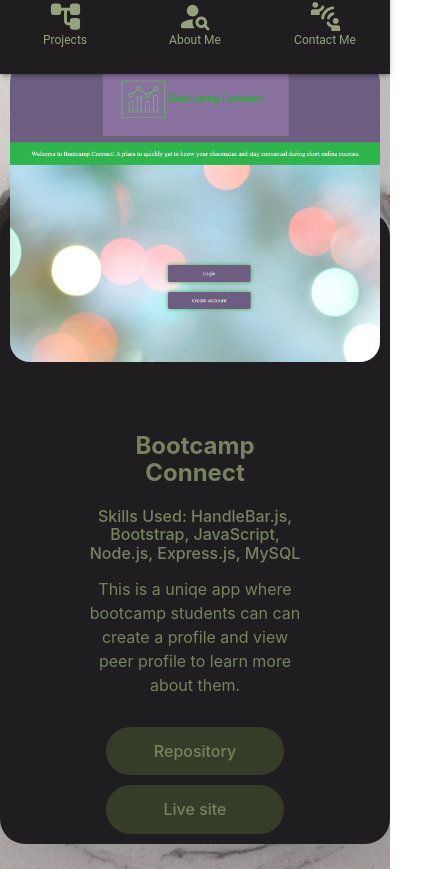
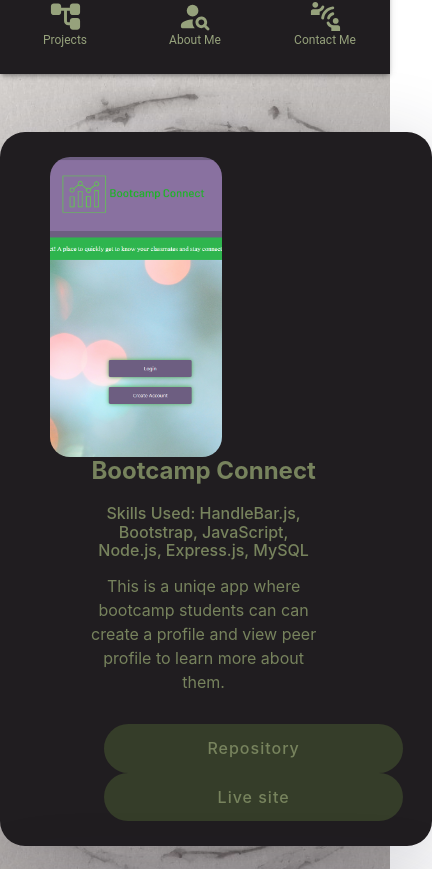
Before and after one commit to MoxUFO/Port_Solidus, a React (Create React App) app: page / in a window 390 px wide. Shown: the part 770-1639 px from the top of the page, 432 px wide, since content can reach past the window. Built offline with nearby package versions, Linux system fonts and the light colour scheme.

Commit message:
view port check

```diff
--- a/src/assest/css/ProjectContainer.css
+++ b/src/assest/css/ProjectContainer.css
@@ -2,6 +2,7 @@
  .projects{
 text-align: center;
 margin-bottom: 75px;
+width: 100vw;
  }
  .title{
     margin: 0 auto;
--- a/src/assest/css/Projects.css
+++ b/src/assest/css/Projects.css
@@ -1,38 +1,23 @@
 @import url('https://fonts.googleapis.com/css?family=Fira+Sans:400,500,600,700,800');
 
-.blog-slider{
+.blog-slider {
     width: 100%;
     position: relative;
     max-width: 40%;
     margin: 30px auto;
     background: #201D20;
     box-shadow: 0px 14px 80px rgba(34, 35, 58, 0.2);
-	/* padding: 25px; */
+    padding: 25px;
     border-radius: 25px;
-	/* height: 400px; */
-	transition: all .3s;
-	@media screen and (max-width: 992px){
-		max-width: 445px;
-		height: 400px;
+    transition: all 0.3s;
 }
-	@media screen and (max-width: 768px){
-		min-height: 500px;
-		height: auto;
-		margin: 180px auto;
-	}
-	@media screen and (max-height: 500px) and (min-width: 992px){
-		height: 350px;
-	}
-}
-.blog-slider__item{
+
+.blog-slider__item {
     display: flex;
     align-items: center;
-	@media screen and (max-width: 768px){
-		flex-direction: column;
-	}
 }
 
-.blog-slider__img{
+.blog-slider__img {
     width: 40%;
     width: 300px;
     flex-shrink: 0;
@@ -40,58 +25,40 @@
     border-radius: 20px;
     transform: translateX(-80px);
     overflow: hidden;
-	@media screen and (max-width: 992px){
-		width: 45%;
 }
-	@media screen and (max-width: 768px){
-		transform: translateY(-50%);
-		width: 90%;
-	}
-	@media screen and (max-width: 576px){
-		width: 95%;
-	}
-	@media screen and (max-height: 500px) and (min-width: 992px){
-		height: 270px;
-	}
-}
-.blog-slider__img img{
+
+.blog-slider__img img {
     width: 100%;
     height: 100%;
     object-fit: cover;
 }
-.blog-slider__content{
+
+.blog-slider__content {
     width: 60%;
     padding-right: 25px;
-	@media screen and (max-width: 992px){
-		width: 55%;
 }
-	@media screen and (max-width: 768px){
-		margin-top: -80px;
-		text-align: center;
-		padding: 0 30px;
-	}
-	@media screen and (max-width: 576px){
-		padding: 0
-	}
-}
-.blog-slider__code{
+
+.blog-slider__code {
     color: #77835D;
     margin-bottom: 15px;
     display: block;
     font-weight: 500;
 }
-.blog-slider__title{
+
+.blog-slider__title {
     font-size: 24px;
     font-weight: 700;
     color: #77835D;
     margin-bottom: 20px;
 }
-.blog-slider__text{
+
+.blog-slider__text {
     color: #77835D;
     margin-bottom: 30px;
     line-height: 1.5em;
 }
-.blog-slider__button{
+
+.blog-slider__button {
     display: inline-flex;
     margin: 0 15px;
     padding: 15px 35px;
@@ -102,9 +69,52 @@
     font-weight: 500;
     justify-content: center;
     text-align: center;
-	/* letter-spacing: 1px; */
-	@media screen and (max-width: 576px){
-		margin-bottom: 10px;
-		width: 50%;
+    letter-spacing: 1px;
+}
+
+/* Media Queries */
+@media screen and (max-width: 480px) {
+    .blog-slider {
+        max-width: 98%;
+        /* height: 400px; */
+    }
+    .blog-slider__item {
+        flex-direction: column;
+    }
+    /* .blog-slider__content {
+        width: 55%;
+    } */
+    .blog-slider__img {
+        width: 45%;
+    }
+    .blog-slider__button {
+        width: 100%;
     }
 }
+
+@media screen and (min-width: 481px) and (max-width: 767px) {
+    .blog-slider {
+        min-height: 500px;
+        height: auto;
+        margin: 180px auto;
+    }
+    .blog-slider__item {
+        flex-direction: column;
+    }
+    .blog-slider__img {
+        transform: translateY(-50%);
+        width: 90%;
+    }
+}
+
+@media screen and (min-width: 768px) and (max-width: 991px) {
+    .blog-slider__content {
+        width: 55%;
+    }
+}
+
+@media screen and (min-width: 992px) and (max-width: 1199px) {
+    .blog-slider {
+        height: 350px;
+    }
+}
--- a/src/componenets/ProjectContainer.js
+++ b/src/componenets/ProjectContainer.js
@@ -40,7 +40,9 @@ export default function ProjectContainer() {
   return (
     <div className='projects'>
       <h1 className='title'>Projects</h1>
+      <div className='project-cards'>
       <Projects projects={projectArr} />
+      </div>
     </div>
   )
 }
--- a/src/componenets/Projects.js
+++ b/src/componenets/Projects.js
@@ -5,23 +5,25 @@ export default function Projects({ projects }) {
   return (
     <div>
       {projects.map((project, index) => (
-        <div class="blog-slider">
-          <div class="blog-slider__item swiper-slide">
-            <div class="blog-slider__img">
+        <div className="blog-slider">
+          <div className="blog-slider__item ">
+            <div className="blog-slider__img">
               <img src={project.img} alt="" />
             </div>
-            <div class="blog-slider__content">
-              <div class="blog-slider__title">{project.title}</div>
-              <span class="blog-slider__code">
+            <div className="blog-slider__content">
+              <div className="blog-slider__title">{project.title}</div>
+              <span className="blog-slider__code">
                 Skills Used: {project.tools}
               </span>
-              <div class="blog-slider__text">{project.description}</div>
+              <div className="blog-slider__text">{project.description}</div>
+              <div className="blog-slider__button-container" >
               <a href={project.repo} class="blog-slider__button">
                 Repository
               </a>
               <a href={project.live} class="blog-slider__button">
                 Live site
               </a>
+              </div>
             </div>
           </div>
         </div>
```
Lines whose indentation alone changed are shown as unchanged.
